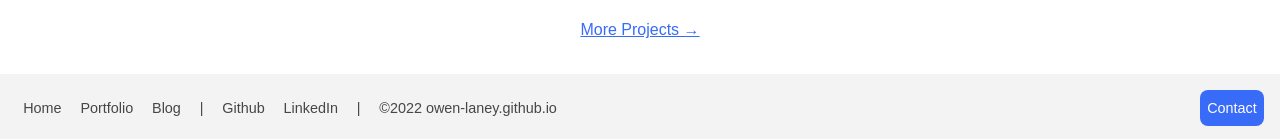
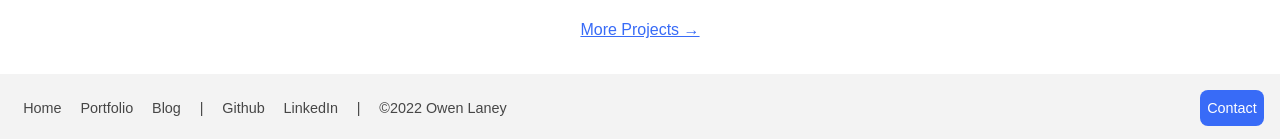
Before and after one commit to owen-laney/owen-laney.github.io, a Jekyll site: the page built from index.md, in a window 1280 px wide. Shown: the part 907-1046 px from the top of the page. Built offline with Jekyll 4.4.1, drawn with Linux system fonts in a browser that asks for light colours.

```diff
--- a/_layouts/default.html
+++ b/_layouts/default.html
@@ -54,7 +54,7 @@
       </div>
       <a>|</a>
       <div>
-        <a>©2022 owen-laney.github.io</a>
+        <a>©2022 Owen Laney</a>
       </div>
       <div class="contact">
         <a href="mailto:owenlaney@gmail.com">Contact</a>
```
Also changed, not shown: other parts of _layouts/default.html (+1 -1 lines).
